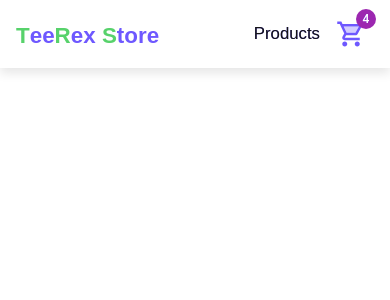
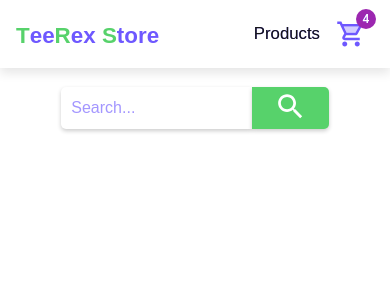
Before and after one commit to Ashjag47/teerex_store, a React (Create React App) app: page / in a window 390 px wide. Shown: the top 300 px of the page. Built offline with nearby package versions, Linux system fonts and the light colour scheme.

Commit message:
Feat: Add a responsive searchbar with suggestion dropdown.

```diff
--- a/src/components/SearchBar/SearchBar.jsx
+++ b/src/components/SearchBar/SearchBar.jsx
@@ -0,0 +1,71 @@
+import React, { useState } from "react";
+import SearchOutlinedIcon from "@mui/icons-material/SearchOutlined";
+import data from "../../data/catalogue.json";
+import "./searchBar.css";
+
+function SearchBar() {
+  const [searchTerm, setSearchTerm] = useState("");
+  const [showDropdown, setShowDropdown] = useState(false);
+
+  const handleChange = (e) => {
+    setSearchTerm(e.target.value);
+    setShowDropdown(true);
+  };
+
+  const onSearch = (searchItem) => {
+    setSearchTerm(searchItem);
+    setShowDropdown(false);
+    console.log(searchItem);
+  };
+
+  return (
+    <>
+      <div className="search-input">
+        <input
+          type="text"
+          placeholder="Search..."
+          value={searchTerm}
+          onChange={handleChange}
+        />
+        <button
+          className="search-button"
+          onClick={() => {
+            onSearch(searchTerm);
+          }}
+        >
+          <SearchOutlinedIcon sx={{ fontSize: 33 }} />
+        </button>
+      </div>
+      {showDropdown && (
+        <div className="search-dropdown">
+          {data
+            .filter((item) => {
+              return (
+                searchTerm &&
+                item.name.toLowerCase() !== searchTerm.toLowerCase() &&
+                item.name.toLowerCase().includes(searchTerm.toLowerCase())
+              );
+            })
+            .filter(
+              (item, index, self) =>
+                index === self.findIndex((t) => t.name === item.name)
+            )
+            .map((item) => {
+              return (
+                <div
+                  className="search-dropdown-item"
+                  key={item.id}
+                  onClick={() => onSearch(item.name)}
+                >
+                  {item.name}
+                </div>
+              );
+            })
+            .slice(0, 5)}
+        </div>
+      )}
+    </>
+  );
+}
+
+export default SearchBar;
--- a/src/components/SearchBar/searchBar.css
+++ b/src/components/SearchBar/searchBar.css
@@ -0,0 +1,83 @@
+.search-dropdown{
+    background-color: white;
+    border-radius: 5px;
+    border: 1px solid #ccc;
+    box-shadow: 0 2px 4px rgba(0,0,0,0.2);
+    display: flex;
+    flex-direction: column;
+    margin: auto;
+    width: 40%;
+    z-index: 1;
+}
+
+.search-dropdown:empty{
+    display: none;
+}
+
+.search-dropdown-item{
+    padding: 10px;
+    cursor: pointer;
+    text-align: start;
+}
+
+.search-dropdown-item:hover{
+    background-color: #ddd8fc;
+    box-shadow: inset -2px -1px 3px 0 #6e58ff63 ;
+}
+
+input{
+    border: none;
+    border-radius: 5px 0 0 5px;
+    box-shadow: 0 2px 4px rgba(0,0,0,0.2);
+    font-size: 1rem;
+    padding: 10px;
+    width: 30%;
+    color: #6e58ff;
+}
+
+.search-input{
+    display: flex;
+    flex-direction: row;
+    justify-content: center;
+    margin-top: 15px;
+    margin-bottom: 6px;
+    padding: 4px;
+}
+
+.search-input input:focus{
+    outline: none;
+}
+
+.search-input input::placeholder{
+    color: #6e58ffa1;
+}
+
+.search-button{
+    background-color: #57d26b;;
+    border: none;
+    border-radius: 0 5px 5px 0;
+    box-shadow: 0 2px 4px rgba(0,0,0,0.2);
+    color: white;
+    cursor: pointer;
+    padding: 3px 10px;
+    width: 10%;
+}
+
+.search-button:hover{
+    background-color: #57d26b;
+    box-shadow: 0 1px 6px 0 #57d26b;
+}
+
+@media screen and (max-width: 768px){
+    .search-dropdown{
+        width: 69%;
+    }
+
+    input{
+        width: 50%;
+    }
+
+    .search-button{
+        width: 20%;
+    }
+}
--- a/src/pages/ProductListingPage/ProductListingPage.jsx
+++ b/src/pages/ProductListingPage/ProductListingPage.jsx
@@ -1,10 +1,13 @@
 import React from "react";
-import { Navbar } from "../../components";
+import { Navbar, SearchBar } from "../../components";
 
 function ProductListingPage() {
   return (
     <div>
       <Navbar />
+      <div className="search-holder">
+        <SearchBar />
+      </div>
     </div>
   );
 }
```
